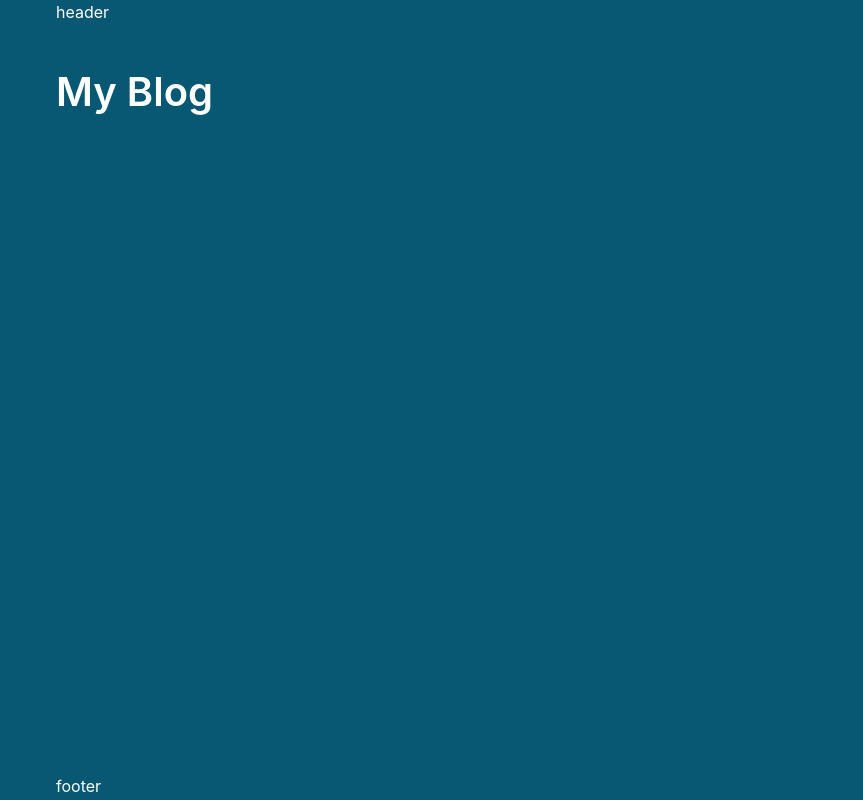
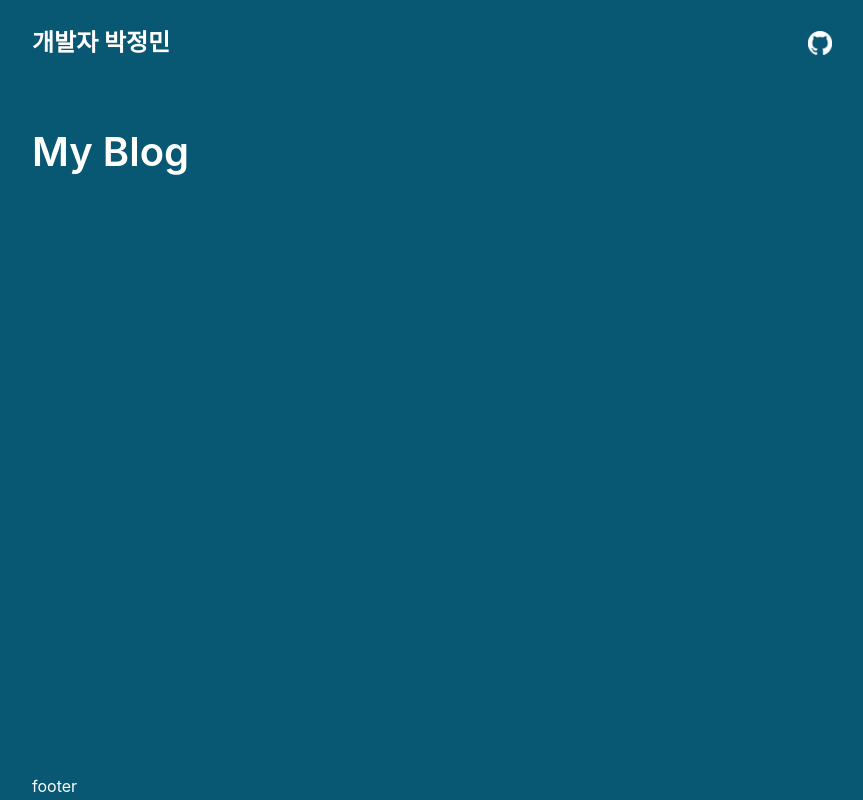
Before and after one commit to jungsmins/blog, a Gatsby site: page / in a window 1280 px wide. Shown: the whole page, without its empty margins (208-1071 px from the left). Built offline with nearby package versions, Linux system fonts and the light colour scheme; Gatsby itself is replaced by a stand-in of ours.

Commit message:
feat: Header 컴포넌트 작성

```diff
--- /dev/null
+++ b/src/components/Header.tsx
@@ -0,0 +1,58 @@
+import styled from '@emotion/styled';
+import { Link } from 'gatsby';
+import githubLogo from '../images/github_logo.png';
+
+const Header = () => {
+  return (
+    <Container>
+      <Title to="/">개발자 박정민</Title>
+      <NavMenu>
+        <li>
+          <GitHubLink
+            href="https://github.com/jungsmins"
+            target="_blank"
+            rel="noopener noreferrer"
+          >
+            <GitHubIcon src={githubLogo} alt="GitHub Logo" />
+          </GitHubLink>
+        </li>
+      </NavMenu>
+    </Container>
+  );
+};
+
+const Container = styled.header`
+  display: flex;
+  align-items: center;
+  justify-content: space-between;
+  padding: 1.5rem 0;
+`;
+
+const Title = styled(Link)`
+  font-size: 1.5rem;
+  font-weight: 700;
+`;
+
+const NavMenu = styled.ul`
+  display: flex;
+  align-items: center;
+  gap: 2rem;
+`;
+
+const GitHubLink = styled.a`
+  display: flex;
+  align-items: center;
+  font-weight: 500;
+  transition: opacity 0.2s ease;
+
+  &:hover {
+    opacity: 0.7;
+  }
+`;
+
+const GitHubIcon = styled.img`
+  width: 24px;
+  height: 24px;
+`;
+
+export default Header;
--- a/src/components/Layout.tsx
+++ b/src/components/Layout.tsx
@@ -1,6 +1,7 @@
 import styled from '@emotion/styled';
 import { ReactNode } from 'react';
 import { GlobalStyle } from '../styles/GlobalStyle';
+import Header from './Header';
 
 interface LayoutProps {
   children: ReactNode;
@@ -10,7 +11,7 @@ export const Layout = ({ children }: LayoutProps) => {
   return (
     <LayoutContainer>
       <GlobalStyle />
-      <header>header</header>
+      <Header />
       <main>{children}</main>
       <footer>footer</footer>
     </LayoutContainer>
@@ -24,7 +25,6 @@ const LayoutContainer = styled.div`
   max-width: 800px;
   margin: 0 auto;
   width: 100%;
-  padding: 0 1.5rem;
 
   main {
     flex: 1;
```
Also changed, not shown: src/images/github_logo.png (added).
